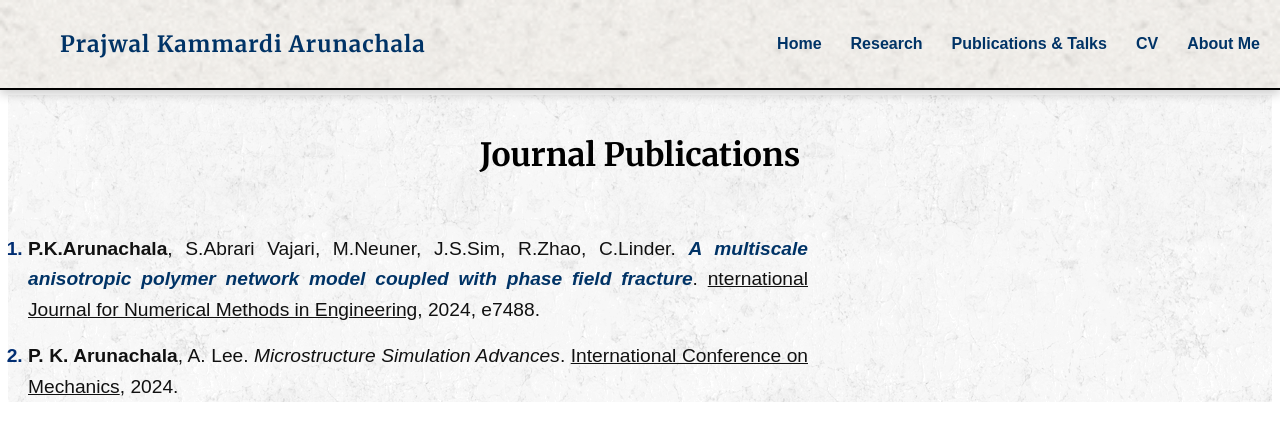
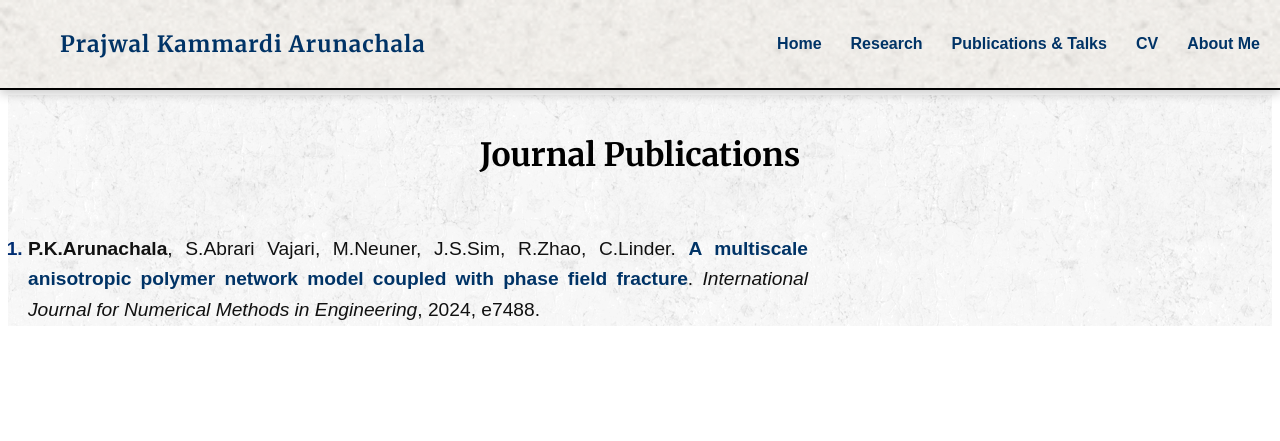
Before and after one commit to prajwalka/prajwalka.github.io, a Jekyll site: the page built from publications.md, in a window 1280 px wide. Shown: the top 441 px of the page. Built offline with Jekyll 4.4.1, drawn with Linux system fonts in a browser that asks for light colours; some web fonts are replaced.

Commit message:
Updating homepage

```diff
--- a/publications.md
+++ b/publications.md
@@ -7,7 +7,6 @@ permalink: /publications/
 
 <div class="publications">
     <ol class="publication-list">
-      <li><strong>P.K.Arunachala</strong>, S.Abrari Vajari, M.Neuner, J.S.Sim, R.Zhao, C.Linder. <em><a href="https://onlinelibrary.wiley.com/doi/abs/10.1002/nme.7488" target="_blank">A multiscale anisotropic polymer network model coupled with phase field fracture</a></em>. <u>nternational Journal for Numerical Methods in Engineering</u>, 2024, e7488.</li>
-      <li><strong>P. K. Arunachala</strong>, A. Lee. <em>Microstructure Simulation Advances</em>. <u>International Conference on Mechanics</u>, 2024.</li>
+      <li><strong>P.K.Arunachala</strong>, S.Abrari Vajari, M.Neuner, J.S.Sim, R.Zhao, C.Linder. <a href="https://onlinelibrary.wiley.com/doi/abs/10.1002/nme.7488" target="_blank">A multiscale anisotropic polymer network model coupled with phase field fracture</a>. <em>International Journal for Numerical Methods in Engineering</em>, 2024, e7488.</li>
     </ol>
 </div>
```
